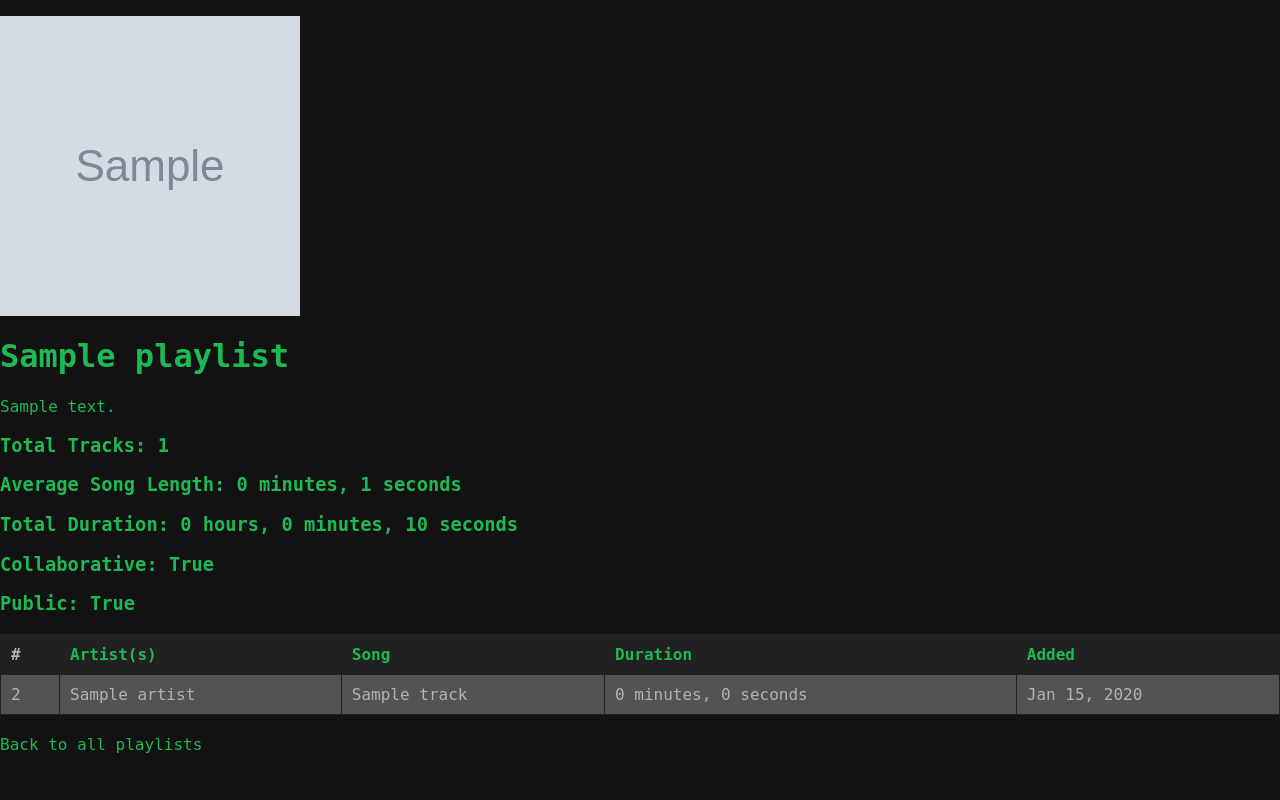
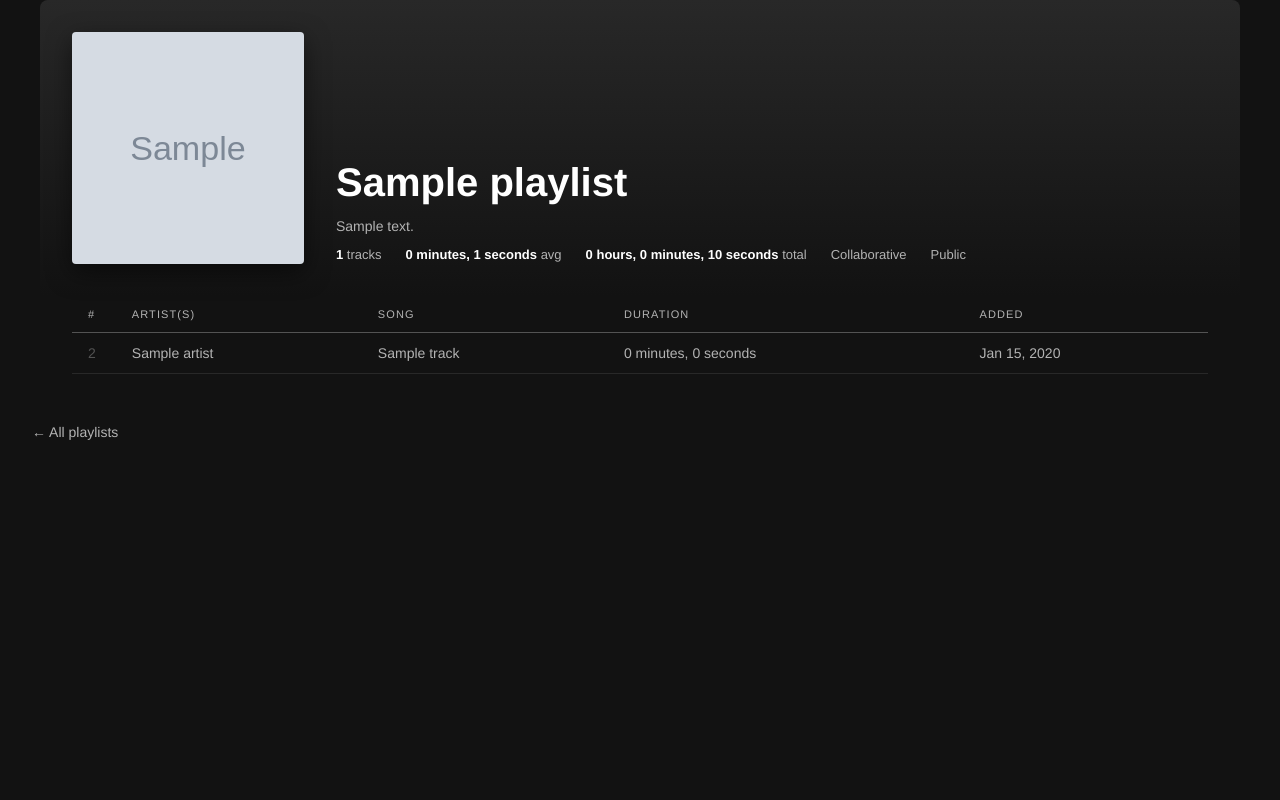
Before and after one commit to cameron-adrian/Spotify-Playlist-Assistant, a Django app: page /playlist/1/ in a window 1280 px wide. Run offline with Django 4.2, Linux system fonts and the light colour scheme; tables that the repository leaves empty hold one stand-in row (values such as "Sample post"); grey boxes marked "Sample" are stand-in pictures.

Commit message:
Restyle UI to match Spotify's design language
- Replace monospace font with Helvetica Neue (Spotify's actual font)
- Pill-shaped filter buttons and sync button matching Spotify's component style
- Clean table headers: uppercase, lightweight, sticky
- Subtle row hover states instead of heavy alternating row colors
- Playlist detail page: gradient header with album art shadow, stats row
- Proper spacing, border-radius, and transitions throughout
- Added empty state for when no playlists are synced yet
- Cleaned up template structure (thead/tbody, semantic classes)

https://claude.ai/code/session_01X2BndmsgFLoU3sULwJeBfN

```diff
--- a/app/templates/app/playlist.html
+++ b/app/templates/app/playlist.html
@@ -5,7 +5,7 @@
 
 <div class="playlist-header">
   {% if playlist.image_url %}
-  <img src="{{playlist.image_url}}" alt="Playlist Image" width="300" height="300" />
+  <img src="{{playlist.image_url}}" alt="{{playlist.name}} cover" />
   {% endif %}
 
   <div>
@@ -20,39 +20,36 @@
       <p>{{playlist.description}}</p>
     {% endif %}
 
-    <h3>Total Tracks: {{playlist.number_of_tracks}}</h3>
-    <h3>Average Song Length: {{playlist.average_track_length|make_time_readable_minutes}}</h3>
-    <h3>Total Duration: {{playlist.total_duration|make_time_readable_hours}}</h3>
-    <h3>Collaborative: {{playlist.collaborative}}</h3>
-    <h3>Public: {{playlist.public}}</h3>
+    <div class="playlist-stats">
+      <span class="stat"><strong>{{playlist.number_of_tracks}}</strong> tracks</span>
+      <span class="stat"><strong>{{playlist.average_track_length|make_time_readable_minutes}}</strong> avg</span>
+      <span class="stat"><strong>{{playlist.total_duration|make_time_readable_hours}}</strong> total</span>
+      {% if playlist.collaborative %}<span class="stat">Collaborative</span>{% endif %}
+      {% if playlist.public %}<span class="stat">Public</span>{% endif %}
+    </div>
   </div>
 </div>
 
-<div>
+<div class="track-table-wrapper">
   <table id="songs-table">
+    <thead>
       <tr>
         <th>#</th>
         <th>
-        <a href="?sort_by=artist&order={% if sort_by == 'artist' and order == 'asc' %}desc{% else %}asc{% endif %}">
-          Artist(s)
-        </a>
+          <a href="?sort_by=artist&order={% if sort_by == 'artist' and order == 'asc' %}desc{% else %}asc{% endif %}">Artist(s)</a>
         </th>
         <th>
-        <a href="?sort_by=name&order={% if sort_by == 'name' and order == 'asc' %}desc{% else %}asc{% endif %}">
-          Song
-        </a>
+          <a href="?sort_by=name&order={% if sort_by == 'name' and order == 'asc' %}desc{% else %}asc{% endif %}">Song</a>
         </th>
         <th>
-        <a href="?sort_by=duration&order={% if sort_by == 'duration' and order == 'asc' %}desc{% else %}asc{% endif %}">
-          Duration
-        </a>
+          <a href="?sort_by=duration&order={% if sort_by == 'duration' and order == 'asc' %}desc{% else %}asc{% endif %}">Duration</a>
         </th>
         <th>
-        <a href="?sort_by=added_at&order={% if sort_by == 'added_at' and order == 'asc' %}desc{% else %}asc{% endif %}">
-          Added
-        </a>
+          <a href="?sort_by=added_at&order={% if sort_by == 'added_at' and order == 'asc' %}desc{% else %}asc{% endif %}">Added</a>
         </th>
       </tr>
+    </thead>
+    <tbody>
       {% for pt in playlist_tracks %}
       <tr>
         <td>{{ pt.position|add:1 }}</td>
@@ -66,8 +63,9 @@
         <td>{% if pt.added_at %}{{ pt.added_at|date:"M d, Y" }}{% endif %}</td>
       </tr>
       {% endfor %}
+    </tbody>
   </table>
 </div>
 
-<p><a href="{% url 'app' %}">Back to all playlists</a></p>
+<a href="{% url 'app' %}" class="back-link">&larr; All playlists</a>
 {% endblock content %}
--- a/static/styles/main.css
+++ b/static/styles/main.css
@@ -1,87 +1,318 @@
 :root {
   --spotify-green: #1db954;
+  --spotify-green-hover: #1ed760;
   --spotify-black: #121212;
-  --spotify-dark-gray: #212121;
+  --spotify-dark-gray: #181818;
+  --spotify-card-gray: #282828;
   --spotify-medium-gray: #535353;
   --spotify-light-gray: #b3b3b3;
+  --spotify-white: #fff;
+  --radius: 8px;
+  --transition: 0.2s ease;
 }
 
-/* General Styles */
+/* ---- Reset & Base ---- */
+
+* {
+  box-sizing: border-box;
+}
+
 body {
-  font-family: monospace, sans-serif;
+  font-family: "Helvetica Neue", Helvetica, Arial, sans-serif;
   background-color: var(--spotify-black);
   color: var(--spotify-light-gray);
   margin: 0;
-  padding-top: 1rem;
+  padding: 0;
+  line-height: 1.5;
+  -webkit-font-smoothing: antialiased;
 }
 
 a {
-  color: var(--spotify-green);
+  color: var(--spotify-white);
   text-decoration: none;
+  transition: color var(--transition);
 }
 
 a:hover {
-  text-decoration: underline;
+  color: var(--spotify-green);
 }
 
-h1,
-h2,
-h3,
-h4,
-h5,
-h6,
+h1, h2, h3, h4, h5, h6 {
+  color: var(--spotify-white);
+  font-weight: 700;
+  margin: 0 0 0.5rem 0;
+}
+
 p {
-  color: var(--spotify-green);
+  color: var(--spotify-light-gray);
+  margin: 0 0 0.5rem 0;
 }
+
+/* ---- Layout ---- */
+
+.home-container,
+.playlist-container {
+  max-width: 1200px;
+  margin: 0 auto;
+  padding: 2rem;
+}
+
+/* ---- Header ---- */
 
 header {
   display: flex;
   justify-content: space-between;
   align-items: center;
-  padding: 1rem;
-  background-color: var(--spotify-dark-gray);
+  margin-bottom: 1.5rem;
+  padding: 0;
+  background: none;
 }
+
+header h1 {
+  font-size: 2rem;
+  margin: 0;
+}
+
+/* ---- Buttons & Links ---- */
+
+.btn {
+  display: inline-block;
+  background-color: var(--spotify-green);
+  color: var(--spotify-black);
+  font-weight: 700;
+  font-size: 0.875rem;
+  letter-spacing: 0.05em;
+  text-transform: uppercase;
+  padding: 0.625rem 2rem;
+  border-radius: 500px;
+  border: none;
+  cursor: pointer;
+  transition: background-color var(--transition), transform var(--transition);
+}
+
+.btn:hover {
+  background-color: var(--spotify-green-hover);
+  color: var(--spotify-black);
+  transform: scale(1.04);
+}
+
+/* ---- Filters ---- */
+
+.filters {
+  display: flex;
+  gap: 0.5rem;
+  margin-bottom: 1.5rem;
+}
+
+.filters a {
+  padding: 0.375rem 1rem;
+  border-radius: 500px;
+  border: 1px solid var(--spotify-medium-gray);
+  color: var(--spotify-white);
+  font-size: 0.8125rem;
+  font-weight: 600;
+  transition: all var(--transition);
+}
+
+.filters a:hover {
+  background-color: var(--spotify-card-gray);
+  border-color: var(--spotify-white);
+  color: var(--spotify-white);
+}
+
+.filters a.active {
+  background-color: var(--spotify-white);
+  color: var(--spotify-black);
+  border-color: var(--spotify-white);
+}
+
+/* ---- Tables ---- */
 
 table {
   width: 100%;
   border-collapse: collapse;
-  margin: 20px 0;
 }
 
-table,
-th,
-td {
-  border: 1px solid var(--spotify-dark-gray);
-}
-
-th,
-td {
-  padding: 10px;
+th, td {
+  padding: 0.75rem 1rem;
   text-align: left;
+  border-bottom: 1px solid var(--spotify-card-gray);
 }
 
 th {
-  background-color: var(--spotify-dark-gray);
+  background: none;
+  color: var(--spotify-light-gray);
+  font-size: 0.6875rem;
+  font-weight: 400;
+  letter-spacing: 0.1em;
+  text-transform: uppercase;
+  border-bottom: 1px solid var(--spotify-medium-gray);
+  position: sticky;
+  top: 0;
+  z-index: 1;
+}
+
+th a {
   color: var(--spotify-light-gray);
 }
 
-tr:nth-child(even) {
-  background-color: var(--spotify-medium-gray);
+th a:hover {
+  color: var(--spotify-white);
 }
 
-tr:hover {
-  background-color: var(--spotify-dark-gray);
+td {
+  font-size: 0.875rem;
+  color: var(--spotify-light-gray);
 }
 
-button {
-  background-color: var(--spotify-green);
-  color: var(--spotify-black);
-  border: none;
-  padding: 10px 20px;
-  cursor: pointer;
+td:first-child {
+  color: var(--spotify-white);
 }
 
-button:hover {
-  background-color: var(--spotify-light-gray);
-  color: var(--spotify-black);
+td a {
+  color: var(--spotify-white);
+  font-weight: 500;
 }
+
+td a:hover {
+  color: var(--spotify-green);
+  text-decoration: underline;
+}
+
+tr {
+  transition: background-color var(--transition);
+}
+
+tbody tr:hover,
+tr:hover {
+  background-color: rgba(255, 255, 255, 0.1);
+}
+
+/* Number column in track table */
+#songs-table td:first-child {
+  color: var(--spotify-medium-gray);
+  font-size: 0.875rem;
+  width: 2.5rem;
+  text-align: right;
+  padding-right: 1.25rem;
+}
+
+/* ---- Playlist Detail Header ---- */
+
+.playlist-header {
+  display: flex;
+  gap: 2rem;
+  align-items: flex-end;
+  padding: 2rem;
+  max-width: 1200px;
+  margin: 0 auto;
+  background: linear-gradient(to bottom, var(--spotify-card-gray), var(--spotify-black));
+  border-radius: var(--radius) var(--radius) 0 0;
+}
+
+.playlist-header img {
+  border-radius: 4px;
+  box-shadow: 0 8px 24px rgba(0, 0, 0, 0.5);
+  width: 232px;
+  height: 232px;
+  object-fit: cover;
+}
+
+.playlist-header h1 {
+  font-size: 2.5rem;
+  line-height: 1.1;
+  margin-bottom: 0.75rem;
+}
+
+.playlist-header h1 a {
+  color: var(--spotify-white);
+}
+
+.playlist-header h1 a:hover {
+  color: var(--spotify-green);
+}
+
+.playlist-header p {
+  color: var(--spotify-light-gray);
+  font-size: 0.875rem;
+}
+
+.playlist-stats {
+  display: flex;
+  gap: 1.5rem;
+  flex-wrap: wrap;
+  margin-top: 0.5rem;
+}
+
+.playlist-stats .stat {
+  font-size: 0.8125rem;
+  color: var(--spotify-light-gray);
+}
+
+.playlist-stats .stat strong {
+  color: var(--spotify-white);
+  font-weight: 600;
+}
+
+/* Track table wrapper on playlist page */
+.track-table-wrapper {
+  max-width: 1200px;
+  margin: 0 auto;
+  padding: 0 2rem 2rem;
+}
+
+/* ---- Pagination ---- */
+
+.pagination {
+  display: flex;
+  justify-content: center;
+  align-items: center;
+  gap: 0.75rem;
+  padding: 1.5rem 0;
+  font-size: 0.875rem;
+}
+
+.pagination a {
+  padding: 0.375rem 0.75rem;
+  border-radius: var(--radius);
+  color: var(--spotify-light-gray);
+  transition: all var(--transition);
+}
+
+.pagination a:hover {
+  background-color: var(--spotify-card-gray);
+  color: var(--spotify-white);
+}
+
+.pagination .current {
+  color: var(--spotify-white);
+  font-weight: 600;
+}
+
+/* ---- Back link ---- */
+
+.back-link {
+  display: inline-block;
+  max-width: 1200px;
+  margin: 0 auto;
+  padding: 1rem 2rem 2rem;
+  font-size: 0.875rem;
+  color: var(--spotify-light-gray);
+}
+
+.back-link:hover {
+  color: var(--spotify-white);
+}
+
+/* ---- Empty state ---- */
+
+.empty-state {
+  text-align: center;
+  padding: 4rem 2rem;
+  color: var(--spotify-medium-gray);
+}
+
+.empty-state h2 {
+  color: var(--spotify-white);
+  margin-bottom: 1rem;
+}
```
Also changed, not shown: app/templates/app/home.html (+20 -13 lines). Lines whose indentation alone changed are shown as unchanged.
